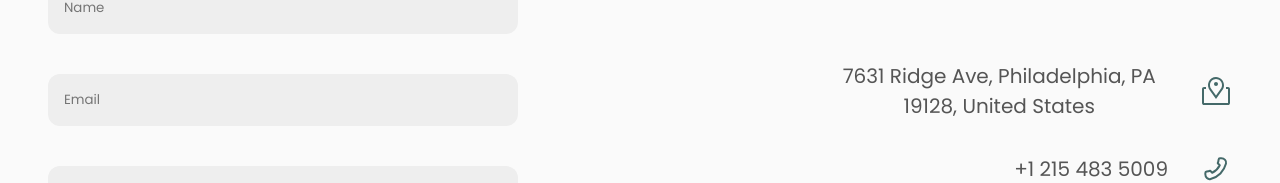
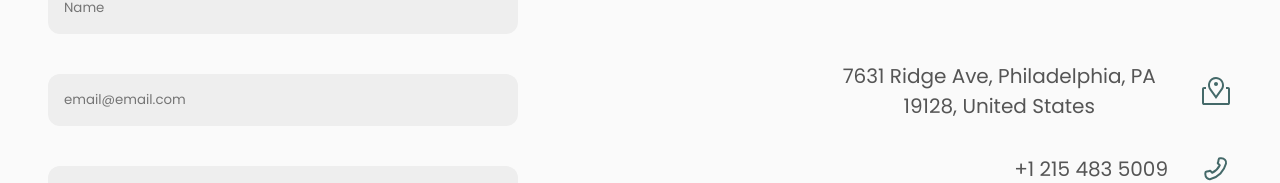
Before and after one commit to YasminHernandes/greenmind-store, a React (Vite) app: page /contacts in a window 1280 px wide. Shown: the part 555-738 px from the top of the page. Built offline with nearby package versions, Linux system fonts and the light colour scheme.

Commit message:
feat(validate_email):  create hook to validate email input

```diff
--- a/src/components/Newsletter/index.tsx
+++ b/src/components/Newsletter/index.tsx
@@ -1,26 +1,14 @@
 import './styles.scss';
 import { EmailIcon } from '@/components/icons';
-import { useState, useRef } from 'react';
+import { useEmailValidation } from '@/hooks/useEmailValidation';
 
 export const Newsletter = () => {
-  const [emailSubmit, setEmailSubmit] = useState(false);
-  const [inputError, setInputError] = useState(false);
-  const inputRef = useRef<HTMLInputElement>(null);
+  const pathName = window.location.pathname.split('/').slice(-1)
 
-
-  const handleChange = () => {
-    const isValid = inputRef?.current?.checkValidity();
-    setInputError(!isValid);
-  };
-
-  const handleSubmit = (event: Event) => {
-    event.preventDefault();
-    inputRef?.current?.checkValidity() && setEmailSubmit(true);
-    handleChange()
-  };
+  const { emailSubmit, inputError, setInputError, handleChange, inputRef, handleSubmit } = useEmailValidation();
 
   return (
-    <div className="newsletter-main">
+      <div className={`newsletter-main --${pathName}`}>
         <div className="newsletter">
           <div className="newsletter-wrapper default-max-width-setup">
             <div className="newsletter-content">
@@ -44,18 +32,18 @@ export const Newsletter = () => {
                           type="email"
                           name="newsletter-email"
                           id="newsletter-email"
-                        className={`newsletter__input ${inputError ? 'error--active' : ''}`}
+                          className={`input newsletter__input ${inputError ? 'error--active' : ''}`}
                           placeholder="email@email.com"
                           onBlur={() => setInputError(false)}
                           onChange={handleChange}
                           ref={inputRef}
                           required
                         />
+                        <span className={`error-message ${inputError ? 'error--active' : ''}`}>
+                          Please enter a valid email address
+                        </span>
                         <EmailIcon className={`email-icon ${inputError ? 'error--active' : ''}`} />
                       </div>
-                    <span className={`error ${inputError ? 'error--active' : ''}`}>
-                      Please enter a valid email address
-                    </span>
                     </div>
                     <button type="submit" className="newsletter__button" onClick={handleSubmit}>
                       Send
--- a/src/components/Newsletter/styles.scss
+++ b/src/components/Newsletter/styles.scss
@@ -66,6 +66,7 @@
             display: flex;
             flex-direction: column;
             flex: 1;
+            position: relative;
 
             .newsletter-input {
               position: relative;
@@ -94,7 +95,7 @@
                   border: 1px solid $color-primary-dark;
                   outline: none;
 
-                  + .email-icon {
+                  ~.email-icon {
                     svg {
                       path {
                         &:first-child {
@@ -109,7 +110,7 @@
                 }
                 &:valid {
                   border: 1px solid $color-primary-dark !important;
-                  + .email-icon {
+                  ~ .email-icon {
                     svg {
                       path {
                         &:first-child {
@@ -124,6 +125,19 @@
                 }
                 &.error--active {
                   border: 1px solid $color-feedback-red;
+
+                  ~.email-icon {
+                    svg {
+                      path {
+                        &:first-child {
+                          fill: $color-feedback-red;
+                        }
+                        &:last-child {
+                          stroke: $color-feedback-red;
+                        }
+                      }
+                    }
+                  }
                 }
 
                 @media screen and (max-width: $breakpoint-mobile-max) {
@@ -132,7 +146,7 @@
               }
               .email-icon {
                 position: absolute;
-                top: 50%;
+                top: 30px;
                 left: 40px;
                 transform: translateY(-50%);
 
@@ -164,8 +178,9 @@
                 }
               }
             }
-            .error {
+            .error-message {
               display: none;
+
               &.error--active {
                 display: flex;
                 font-weight: 500;
@@ -208,6 +223,7 @@
 
           @media screen and (max-width: $breakpoint-mobile-max) {
             flex-direction: column;
+            gap: 2rem;
           }
         }
 
--- /dev/null
+++ b/src/hooks/useEmailValidation.ts
@@ -0,0 +1,20 @@
+import { useState, useRef } from "react"
+
+export const useEmailValidation = () => {
+  const [emailSubmit, setEmailSubmit] = useState(false)
+  const [inputError, setInputError] = useState(false)
+  const inputRef = useRef<HTMLInputElement>(null)
+
+  const handleChange = () => {
+      const isValid = inputRef?.current?.checkValidity();
+      setInputError(!isValid);
+  }
+
+  const handleSubmit = (event: React.FormEvent) => {
+    event.preventDefault();
+    handleChange();
+    inputRef?.current?.checkValidity() && setEmailSubmit(true)
+  }
+
+  return {emailSubmit, setEmailSubmit, inputError, setInputError, inputRef, handleChange, handleSubmit}
+}
--- a/src/routes/Contacts/index.tsx
+++ b/src/routes/Contacts/index.tsx
@@ -1,8 +1,10 @@
 import './styles.scss'
 
 import { MapIcon, PhoneContactIcon, EmailIcon, HoursIcon } from '@/components/icons'
+import { useEmailValidation } from '../../hooks/useEmailValidation';
 
 export const Contacts = () => {
+  const { inputError, setInputError, handleChange, inputRef } = useEmailValidation();
 
   return (
     <>
@@ -49,14 +51,22 @@ export const Contacts = () => {
                     >
                       Email
                     </label>
+                    <div className="email-container">
                     <input
                       type="email"
-                      name="email"
-                      id="email"
-                      placeholder="Email"
-                      className="contact__input"
+                      name="contact-email"
+                      id="contact-email"
+                      className={`input contact__input ${inputError ? 'error--active' : ''}`}
+                      placeholder="email@email.com"
+                      onBlur={() => setInputError(false)}
+                      onChange={handleChange}
+                      ref={inputRef}
                       required
                     />
+                    <span className={`error-message ${inputError ? 'error--active' : ''}`}>
+                      Please enter a valid email address
+                    </span>
+                    </div>
 
                     <label
                       htmlFor="message"
--- a/src/routes/Contacts/styles.scss
+++ b/src/routes/Contacts/styles.scss
@@ -63,7 +63,10 @@
             display: flex;
             flex-direction: column;
             gap: 2.5rem;
+
             .contact__input {
+              width: 100%;
+              position: relative;
               background: #eeeeee;
               border: none;
               border-radius: 12px;
@@ -76,6 +79,26 @@
               &:focus {
                 border: 1px solid $color-primary-dark;
                 outline: none;
+              }
+              &:valid {
+                border: 1px solid $color-primary-dark !important;
+              }
+              &.error--active {
+                border: 1px solid $color-feedback-red;
+              }
+            }
+            .email-container {
+              .error-message {
+                display: none;
+
+                &.error--active {
+                  display: flex;
+                  position: absolute;
+                  font-weight: 500;
+                  font-size: 1rem;
+                  margin-top: .5em;
+                  color: $color-feedback-red;
+                }
               }
             }
           }
```
Lines whose indentation alone changed are shown as unchanged.
